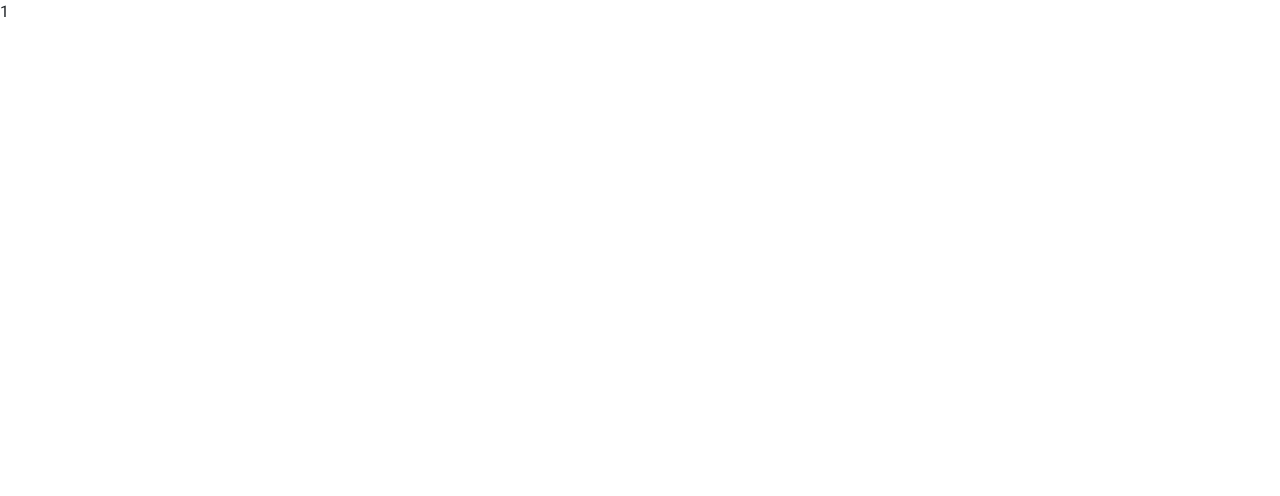
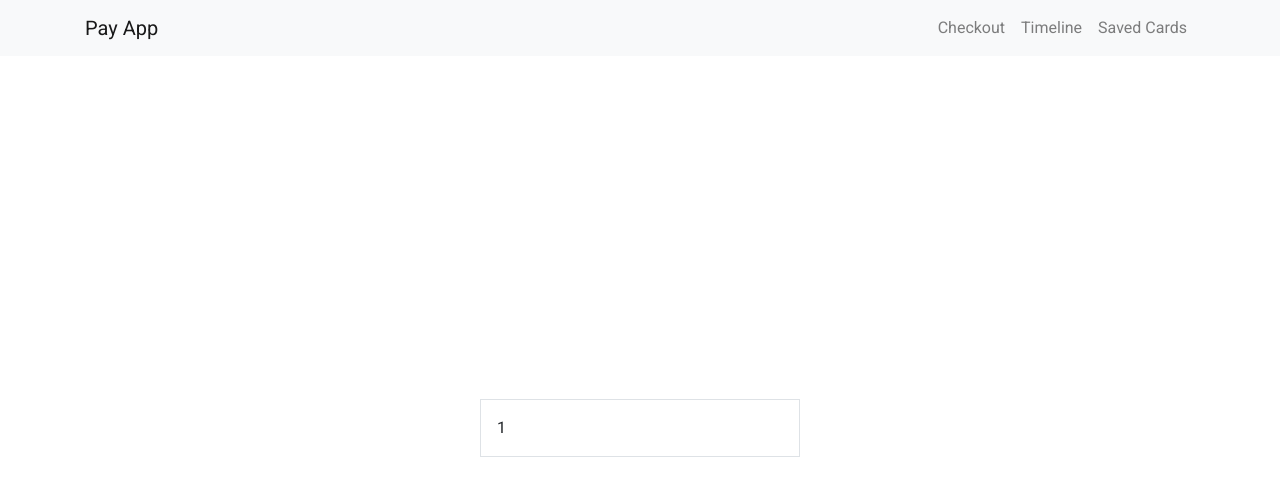
Before and after one commit to z1m1n/pay-app, a React (Create React App) app: page /checkout in a window 1280 px wide. Shown: the top 496 px of the page. Built offline with nearby package versions, Linux system fonts and the light colour scheme.

Commit message:
Layouts and Pages

```diff
--- a/src/App.tsx
+++ b/src/App.tsx
@@ -11,7 +11,7 @@ const App: FC = () => (
 
         return (
           <RouteWrapper
-            key={`site-route-${index}`}
+            key={`app-route-${index}`}
             path={path}
             component={component}
             title={title}
--- /dev/null
+++ b/src/components/layout/Header.tsx
@@ -0,0 +1,59 @@
+import { FC, useState } from "react";
+import { Link } from "react-router-dom";
+import { Collapse, Nav, Navbar, NavbarBrand, NavbarToggler, NavItem, NavLink } from "reactstrap";
+
+const Header: FC = () => {
+  const [isOpen, setIsOpen] = useState<boolean>(false);
+
+  const toggle = () => setIsOpen(!isOpen);
+  return (
+    <Navbar
+      color="light"
+      light
+      expand="md"
+    >
+      <div className="container">
+        <NavbarBrand to="/">
+          Pay App
+        </NavbarBrand>
+        <NavbarToggler onClick={toggle} />
+        <Collapse
+          isOpen={isOpen}
+          navbar
+        >
+          <Nav
+            className="ml-auto"
+            navbar
+          >
+            <NavItem>
+              <NavLink
+                tag={Link}
+                to="/checkout"
+              >
+                Checkout
+              </NavLink>
+            </NavItem>
+            <NavItem>
+              <NavLink
+                tag={Link}
+                to="/timeline"
+              >
+                Timeline
+              </NavLink>
+            </NavItem>
+            <NavItem>
+              <NavLink
+                tag={Link}
+                to="/cards"
+              >
+                Saved Cards
+              </NavLink>
+            </NavItem>
+          </Nav>
+        </Collapse>
+      </div>
+    </Navbar>
+  );
+};
+
+export default Header;
--- /dev/null
+++ b/src/layouts/Block.scss
@@ -0,0 +1,16 @@
+@import "styles/variables";
+
+.app-layout-block {
+  .app-content {
+    display: flex;
+    align-items: center;
+    justify-content: center;
+
+    .app-content-box {
+      border: 1px solid $border-color;
+      max-width: 20rem;
+      width: 100%;
+      padding: 1rem;
+    }
+  }
+}
--- a/src/layouts/Block.tsx
+++ b/src/layouts/Block.tsx
@@ -1,7 +1,17 @@
 import { FC } from 'react';
+import Header from 'components/layout/Header';
+
+import './Block.scss';
 
 const BlockLayout: FC = ({ children }) => (
-  <>{children}</>
+  <div className="app app-layout-block">
+    <Header />
+    <div className="container app-content">
+      <div className="app-content-box">
+        {children}
+      </div>
+    </div>
+  </div>
 );
 
 export default BlockLayout;
--- /dev/null
+++ b/src/layouts/Main.tsx
@@ -0,0 +1,13 @@
+import { FC } from 'react';
+import Header from 'components/layout/Header';
+
+const MainLayout: FC = ({ children }) => (
+  <div className="app app-layout-main">
+    <Header />
+    <div className="container app-content">
+      {children}
+    </div>
+  </div>
+);
+
+export default MainLayout;
--- a/src/routes/index.ts
+++ b/src/routes/index.ts
@@ -8,14 +8,27 @@ export interface AppRoute {
   layout: FC<any>;
 };
 
-const BlockLayout = lazy(() => import("layouts/Block"));
+const BlockLayout = lazy(() => import('layouts/Block'));
+const MainLayout = lazy(() => import('layouts/Main'));
 
 const routes: AppRoute[] = [
   {
     path: '/checkout',
-    component: lazy(() => import("pages/Checkout")),
+    component: lazy(() => import('pages/Checkout')),
     title: 'Checkout',
     layout: BlockLayout
+  },
+  {
+    path: '/timeline',
+    component: lazy(() => import('pages/Timeline')),
+    title: 'Timeline',
+    layout: MainLayout
+  },
+  {
+    path: '/cards',
+    component: lazy(() => import('pages/Cards')),
+    title: 'Saved Cards',
+    layout: MainLayout
   }
 ];
 
--- /dev/null
+++ b/src/styles/_common.scss
@@ -0,0 +1,9 @@
+.app {
+  display: flex;
+  min-height: 100vh;
+  flex-direction: column;
+
+  .app-content {
+    flex: 1;
+  }
+}
--- a/src/styles/index.scss
+++ b/src/styles/index.scss
@@ -1,2 +1,3 @@
 @import "variables";
 @import "~bootstrap/scss/bootstrap";
+@import "common";
```
Also changed, not shown: src/components/layout/Footer.tsx (added, +7 -0 lines).
